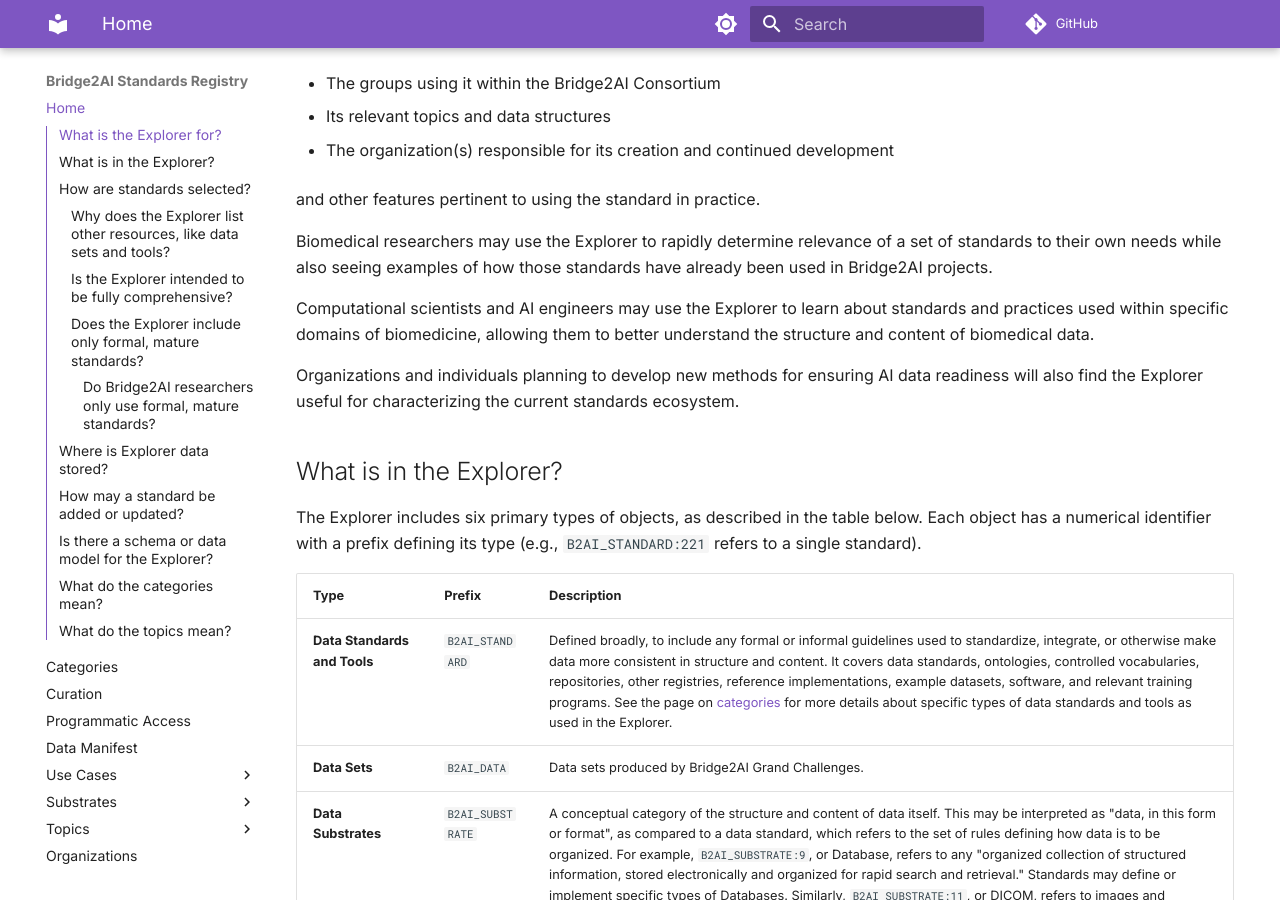
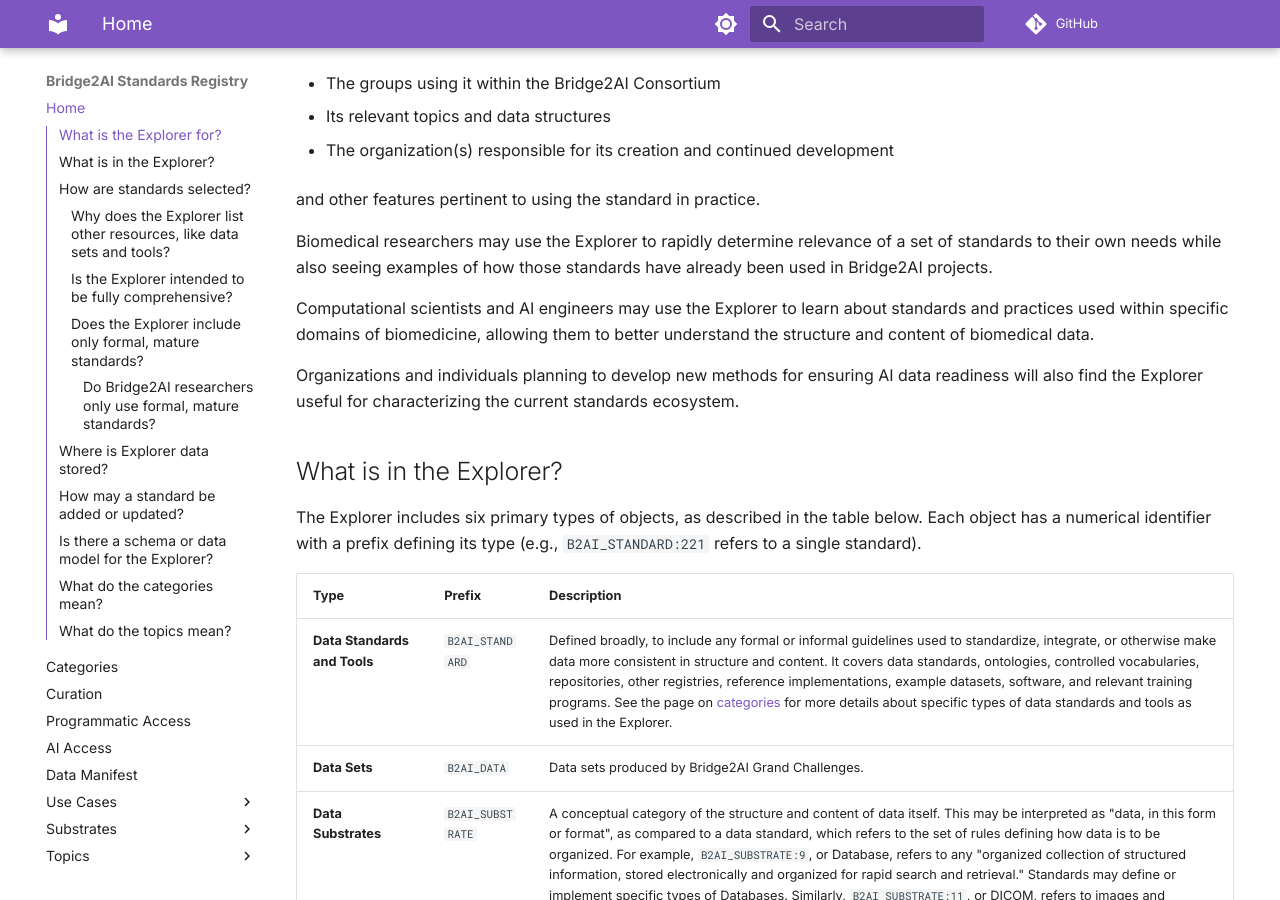
Before and after one commit to bridge2ai/b2ai-standards-registry, an MkDocs documentation site: the page built from docs/index.md, in a window 1280 px wide and 900 px high, scrolled down 512 px. Built offline with MkDocs 1.6.1 and Material for MkDocs 9.7.7, drawn with Linux system fonts in a browser that asks for light colours; comment, search, counter and statistics services are not loaded.

Commit message:
Add docs page on AI access

```diff
--- a/mkdocs.yml
+++ b/mkdocs.yml
@@ -29,6 +29,7 @@
   - Categories: categories.md
   - Curation: curation.md
   - Programmatic Access: programmatic-access.md
+  - AI Access: ai-access.md
   - Data Manifest: manifest.md
   - Use Cases:
       - Use Cases Overview: UseCase.markdown
```
Also changed, not shown: docs/ai-access.md (added, +1 -0 lines).
